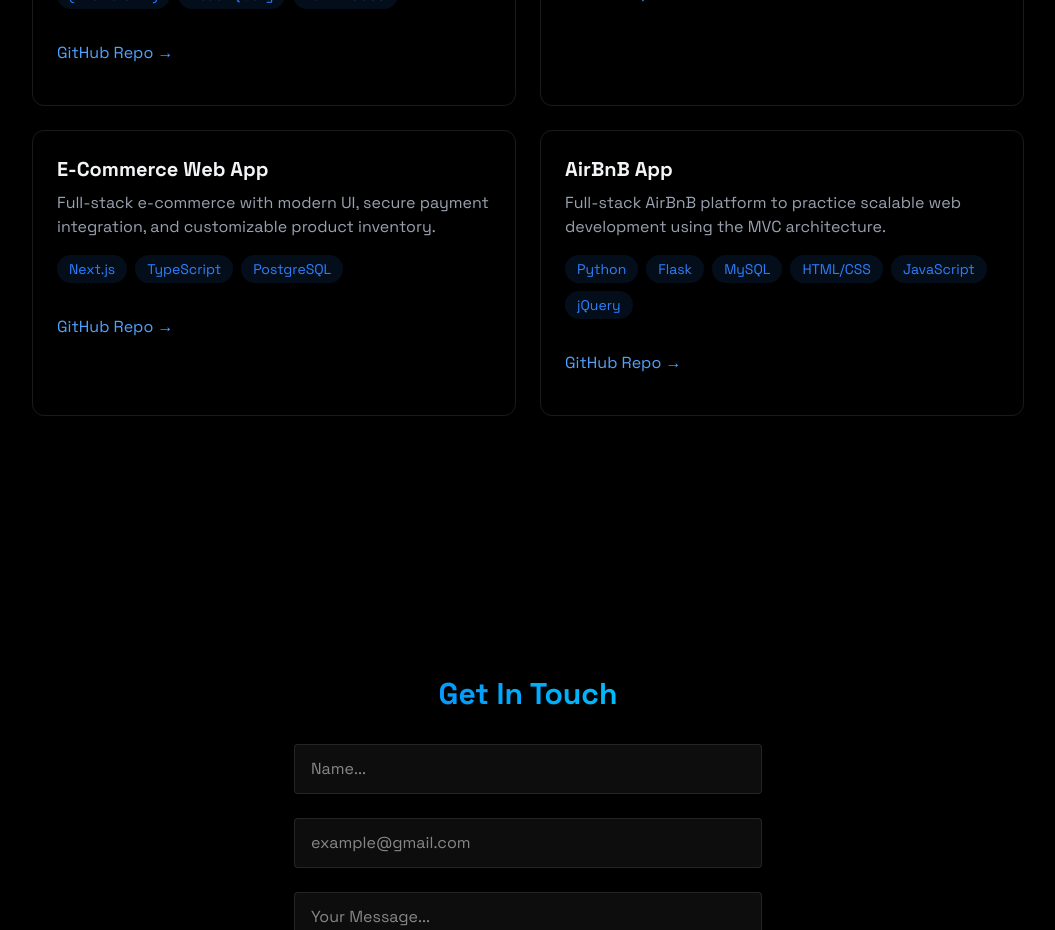
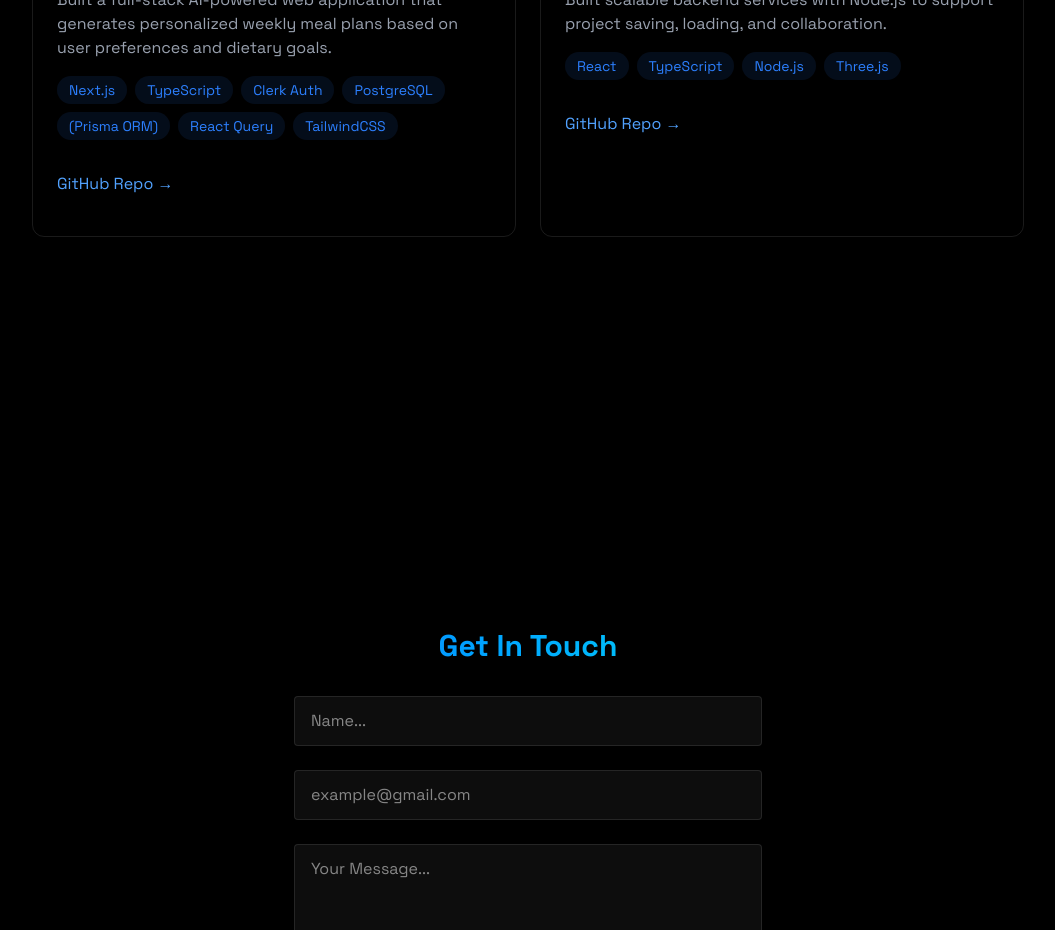
Before and after one commit to KaisenSage/BabalolaAbdallah-portfolio, a React (Vite) app: page / in a window 1280 px wide. Shown: the part 2080-3010 px from the top of the page, without its empty margins (112-1167 px from the left). Built offline with nearby package versions, Linux system fonts and the light colour scheme.

Commit message:
first commit

```diff
--- a/src/components/sections/Projects.jsx
+++ b/src/components/sections/Projects.jsx
@@ -16,6 +16,7 @@ export const Projects = () => {
             {/* AI-Powered Meal Plan App */}
             <div className="p-6 rounded-xl border border-white/10 hover:-translate-y-1 hover:border-blue-500/30 hover:shadow-[0_2px_8px_rgba(59,130,246,0.2)] transition">
               <h3 className="text-xl font-bold mb-2">AI-Powered Meal Plan App</h3>
+
               <p className="text-gray-400 mb-4">
                 Built a full-stack AI-powered web application that generates personalized weekly meal plans based on user preferences and dietary goals.
               </p>
@@ -44,6 +45,7 @@ export const Projects = () => {
             {/* VirtualR Project */}
             <div className="glass p-6 rounded-xl border border-white/10 hover:-translate-y-1 hover:border-blue-500/30 hover:shadow-[0_4px_20px_rgba(59,130,246,0.1)] transition-all">
               <h3 className="text-xl font-bold mb-2">VirtualR - VR App Development Tools</h3>
+
               <p className="text-gray-400 mb-4">
                 Built scalable backend services with Node.js to support project saving, loading, and collaboration.
               </p>
@@ -68,75 +70,6 @@ export const Projects = () => {
                 </a>
               </div>
             </div>
-
-            {/* E-Commerce Web App */}
-            <div className="glass p-6 rounded-xl border border-white/10 hover:-translate-y-1 hover:border-blue-500/30 hover:shadow-[0_4px_20px_rgba(59,130,246,0.1)] transition-all">
-              <h3 className="text-xl font-bold mb-2">E-Commerce Web App</h3>
-              <p className="text-gray-400 mb-4">
-                Full-stack e-commerce with modern UI, secure payment
-                integration, and customizable product inventory.
-              </p>
-              <div className="flex flex-wrap gap-2 mb-4">
-                {["Next.js", "TypeScript", "PostgreSQL"].map((tech) => (
-                  <span
-                    key={tech}
-                    className="
-                      bg-blue-500/10 text-blue-500 py-1 px-3
-                      rounded-full text-sm
-                      transition
-                      hover:bg-blue-500/20 hover:-translate-y-0.5
-                      hover:shadow-[0_2px_8px_rgba(59,130,246,0.2)]
-                    "
-                  >
-                    {tech}
-                  </span>
-                ))}
-              </div>
-              <div className="flex justify-start items-center">
-                <a
-                  href="https://github.com/KaisenSage/ECommerceApp" // Example GitHub link
-                  target="_blank"
-                  rel="noopener noreferrer"
-                  className="text-blue-400 hover:text-blue-300 transition-colors my-4"
-                >
-                  GitHub Repo →
-                </a>
-              </div>
-            </div>
-
-            {/* AirBnB App */}
-            <div className="glass p-6 rounded-xl border border-white/10 hover:-translate-y-1 hover:border-blue-500/30 hover:shadow-[0_4px_20px_rgba(59,130,246,0.1)] transition-all">
-              <h3 className="text-xl font-bold mb-2">AirBnB App</h3>
-              <p className="text-gray-400 mb-4">
-                Full-stack AirBnB platform to practice scalable web development using the MVC architecture.
-              </p>
-              <div className="flex flex-wrap gap-2 mb-4">
-                {["Python", "Flask", "MySQL", "HTML/CSS", "JavaScript", "jQuery"].map((tech, key) => (
-                  <span
-                    key={key}
-                    className="
-                      bg-blue-500/10 text-blue-500 py-1 px-3
-                      rounded-full text-sm
-                      transition
-                      hover:bg-blue-500/20 hover:-translate-y-0.5
-                      hover:shadow-[0_2px_8px_rgba(59,130,246,0.2)]
-                    "
-                  >
-                    {tech}
-                  </span>
-                ))}
-              </div>
-              <div className="flex justify-start items-center">
-                <a
-                  href="https://github.com/KaisenSage/AirBnB_clone_v4"
-                  target="_blank"
-                  rel="noopener noreferrer"
-                  className="text-blue-400 hover:text-blue-300 transition-colors my-4"
-                >
-                  GitHub Repo →
-                </a>
-              </div>
-            </div>
           </div>
         </div>
       </RevealOnScroll>
```
